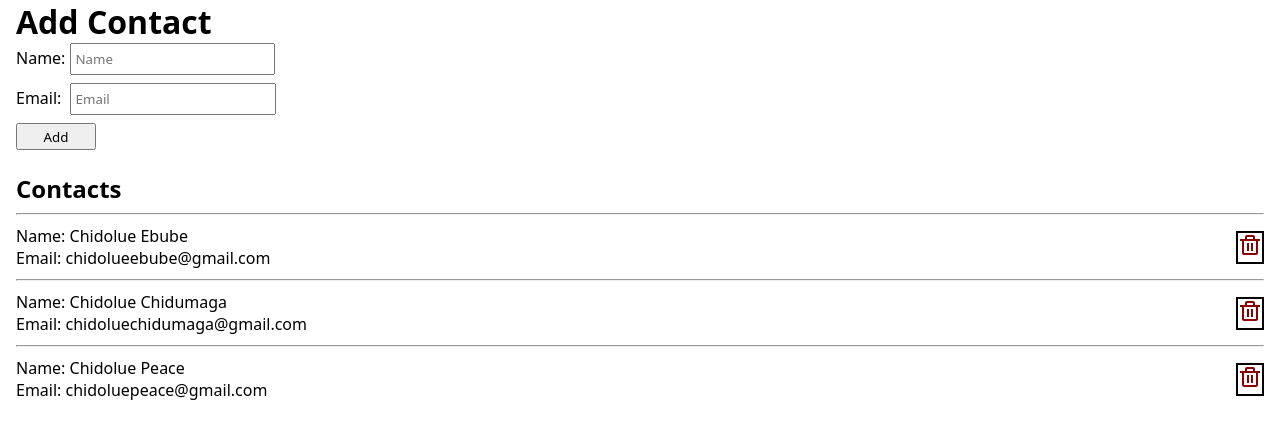
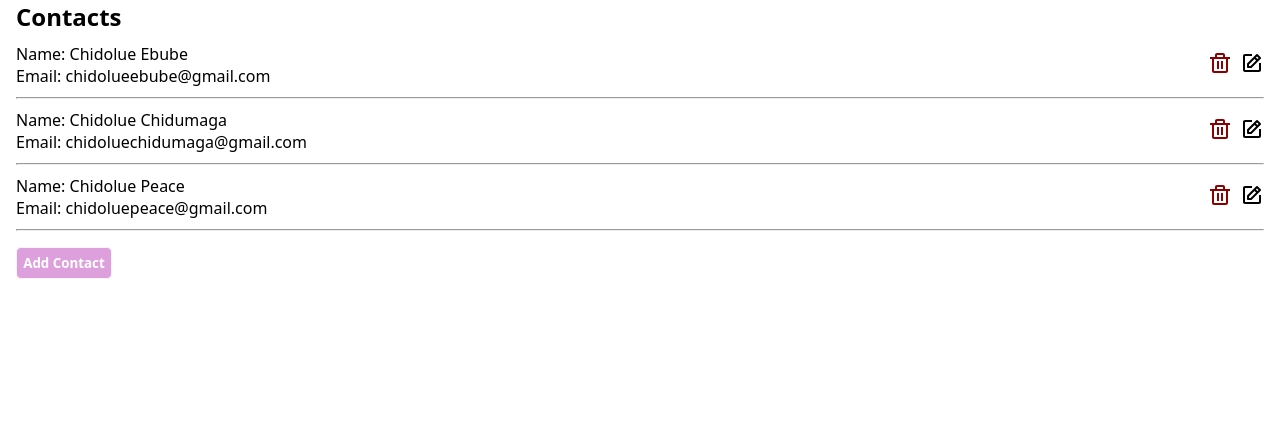
Before and after one commit to Chidolue/Contact-Manager, a React (Vite) app in the folder contact-manager-app/: page / in a window 1280 px wide. Shown: the top 438 px of the page. Built offline with nearby package versions, Linux system fonts and the light colour scheme.

Commit message:
Edit added

```diff
--- a/contact-manager-app/package.json
+++ b/contact-manager-app/package.json
@@ -12,7 +12,8 @@
   "dependencies": {
     "@boxicons/react": "^1.0.3",
     "react": "^19.2.4",
-    "react-dom": "^19.2.4"
+    "react-dom": "^19.2.4",
+    "react-router-dom": "^7.13.2"
   },
   "devDependencies": {
     "@eslint/js": "^9.39.4",
--- a/contact-manager-app/src/App.css
+++ b/contact-manager-app/src/App.css
@@ -36,6 +36,33 @@
 	margin: 0 1rem;
 }
 
-.trash {
-	border: 2px solid ;
+.add {
+	margin-left: 1rem;
+	height: 2rem;
+	background-color: plum;
+	border: 1px solid whitesmoke;
+	border-radius: 5px;
+	color: white;
+	font-family: system-ui, -apple-system, BlinkMacSystemFont, 'Segoe UI', Roboto, Oxygen, Ubuntu, Cantarell, 'Open Sans', 'Helvetica Neue', sans-serif;
+	font-weight: bold;
+	width: 6rem;
+	margin-top: 1rem;
 }
+
+.trash svg{
+	margin-right: 0.5rem;
+	cursor: pointer;
+	color: darkred;
+}
+
+.trash svg:hover {
+	color: rgb(222, 0, 0);
+}
+
+.edit svg {
+	cursor: pointer;
+}
+
+.edit svg:hover {
+	color: plum;
+}
--- a/contact-manager-app/src/App.jsx
+++ b/contact-manager-app/src/App.jsx
@@ -1,8 +1,9 @@
-import ContactList from "./components/ContactList";
-import AddContact from "./components/AddContact";
+import ContactList from "./pages/ContactList";
+import AddContact from "./pages/AddContact";
 
 import { useState } from "react";
 import { useEffect } from "react";
+import { Route, Routes } from "react-router-dom";
 
 import './App.css';
 
@@ -31,8 +32,11 @@ export default function App() {
 
 	return (
 		<>
-			<AddContact setContacts={setContacts}/>
-			<ContactList contacts={contacts} onDelete={deleteContact}/>
+			<Routes>
+				<Route path="/" element={<ContactList contacts={contacts} onDelete={deleteContact}/>}></Route>
+
+				<Route path="/add" element={<AddContact setContacts={setContacts}/>}></Route>
+			</Routes>
 		</>
 	)
 }
--- a/contact-manager-app/src/components/ContactCard.jsx
+++ b/contact-manager-app/src/components/ContactCard.jsx
@@ -1,21 +1,30 @@
 export default function ContactCard({ contact, onDelete }) {
     return(
         <>
-        <hr className="hr"/>
         <div className="contact">
             <div className="name-email">
                 Name: {contact.name} <br />
                 Email: {contact.email}
             </div>
 
-            <div onClick={() => onDelete(contact.id)} className="trash">
-                <svg xmlns="http://www.w3.org/2000/svg" width="24" height="24"
-                    fill="darkred" viewBox="0 0 24 24" >
-                    <path d="M17 6V4c0-1.1-.9-2-2-2H9c-1.1 0-2 .9-2 2v2H2v2h2v12c0 1.1.9 2 2 2h12c1.1 0 2-.9 2-2V8h2V6zM9 4h6v2H9zM6 20V8h12v12z"/><path d="M9 10h2v8H9zM13 10h2v8h-2z"/>
-                </svg>
+            <div>
+                <span className="trash" onClick={() => onDelete(contact.id)}>
+                    <svg xmlns="http://www.w3.org/2000/svg" width="24" height="24"
+                        fill="currentColor" viewBox="0 0 24 24" >
+                        <path d="M17 6V4c0-1.1-.9-2-2-2H9c-1.1 0-2 .9-2 2v2H2v2h2v12c0 1.1.9 2 2 2h12c1.1 0 2-.9 2-2V8h2V6zM9 4h6v2H9zM6 20V8h12v12z"/><path d="M9 10h2v8H9zM13 10h2v8h-2z"/>
+                    </svg>
+                </span>
+
+                <span className="edit">
+                    <svg  xmlns="http://www.w3.org/2000/svg" width="24" height="24"
+                    fill="currentColor" viewBox="0 0 24 24" >
+                    <path d="M5 21h14c1.1 0 2-.9 2-2v-7h-2v7H5V5h7V3H5c-1.1 0-2 .9-2 2v14c0 1.1.9 2 2 2"></path><path d="M7 13v3c0 .55.45 1 1 1h3c.27 0 .52-.11.71-.29l9-9a.996.996 0 0 0 0-1.41l-3-3a.996.996 0 0 0-1.41 0l-9.01 8.99A1 1 0 0 0 7 13m10-7.59L18.59 7 17.5 8.09 15.91 6.5zm-8 8 5.5-5.5 1.59 1.59-5.5 5.5H9z"></path>
+                    </svg>
+                </span>
             </div>
 
         </div>
+        <hr className="hr"/>
         </>
     )
 }
--- a/contact-manager-app/src/components/ContactList.jsx
+++ /dev/null
@@ -1,12 +0,0 @@
-import ContactCard from "./ContactCard";
-
-export default function ContactList({contacts, onDelete}) {
-    return(
-        <div>
-            <h2 style={{marginLeft: "1rem", paddingBottom: "0.5rem"}}>Contacts</h2>
-            {contacts.map((contact) => (
-                <ContactCard key={contact.id} contact={contact} onDelete={onDelete}/>
-            ))}
-        </div>
-    )
-}
--- a/contact-manager-app/src/main.jsx
+++ b/contact-manager-app/src/main.jsx
@@ -1,9 +1,12 @@
 import { StrictMode } from 'react'
 import { createRoot } from 'react-dom/client'
+import { BrowserRouter } from 'react-router-dom'
 import App from './App.jsx'
 
 createRoot(document.getElementById('root')).render(
   <StrictMode>
-    <App />
+    <BrowserRouter>
+      <App />
+    </BrowserRouter>
   </StrictMode>,
 )
--- a/contact-manager-app/src/components/AddContact.jsx
+++ b/contact-manager-app/src/pages/AddContact.jsx
@@ -1,4 +1,5 @@
 import { useState } from "react";
+import { useNavigate } from "react-router-dom";
 
 export default function AddContact({setContacts}) {
 
@@ -21,6 +22,12 @@ export default function AddContact({setContacts}) {
         setEmail("");
     }
 
+    const navigate = useNavigate();
+
+    function toHome() {
+        navigate("/");
+    }
+
     return(
         <div className="addContact">
             <h1>Add Contact</h1>
@@ -36,7 +43,7 @@ export default function AddContact({setContacts}) {
                     <input type="text" name="email" placeholder="Email" value={email} onChange={e => setEmail(e.target.value)} required/>
                 </div>
 
-                <button>Add</button> <br /><br />
+                <button onClick={toHome}>Add</button> <br /><br />
             </form>
         </div>
     )
--- /dev/null
+++ b/contact-manager-app/src/pages/ContactList.jsx
@@ -0,0 +1,21 @@
+import ContactCard from "../components/ContactCard";
+
+import { useNavigate } from "react-router-dom";
+
+export default function ContactList({contacts, onDelete}) {
+    const navigate = useNavigate();
+
+    function toAdd() {
+        navigate("/add");
+    }
+
+    return(
+        <div>
+            <h2 style={{marginLeft: "1rem"}}>Contacts</h2>
+            {contacts.map((contact) => (
+                <ContactCard key={contact.id} contact={contact} onDelete={onDelete}/>
+            ))}
+            <button onClick={toAdd} className="add" >Add Contact</button>
+        </div>
+    )
+}
```
Also changed, not shown: 1 other file (tests, documents, lock files or other folders).
